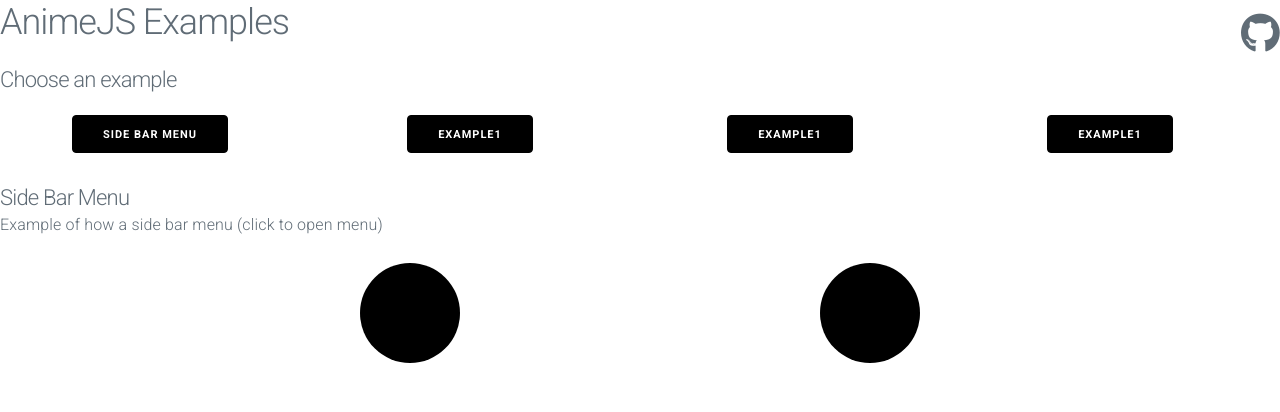
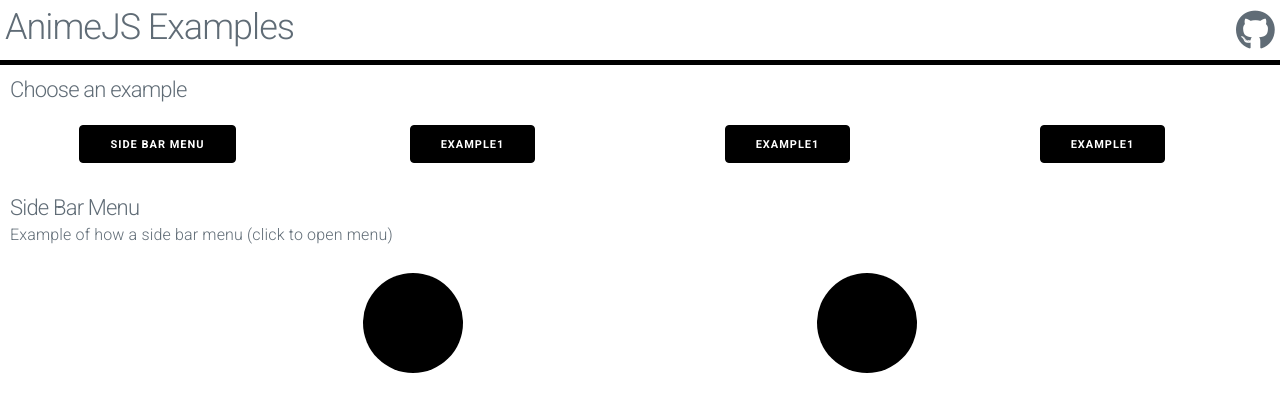
Before and after one commit to joshnice/animejs_example_site, a website: page index.html in a window 1280 px wide. Drawn offline with nearby package versions, Linux system fonts and the light colour scheme.

Commit message:
added styling to header

```diff
--- a/style.css
+++ b/style.css
@@ -11,16 +11,21 @@
     justify-content: center;
     align-items: center;
     flex-shrink: 0;
+    padding: 5px;
+    border-bottom: 5px solid black;
 }
 
 #body {
     flex-grow: 1;
     overflow-y: auto;
+    padding: 10px;
+    padding-bottom: 0px;
 }
 
 #page-title {
     flex-shrink: 0;
     flex-grow: 1;
+    margin-bottom: 5px;
 }
 
 #github-icon {
```
